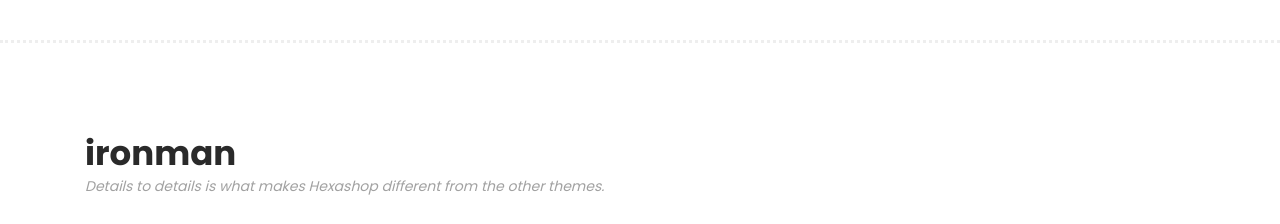
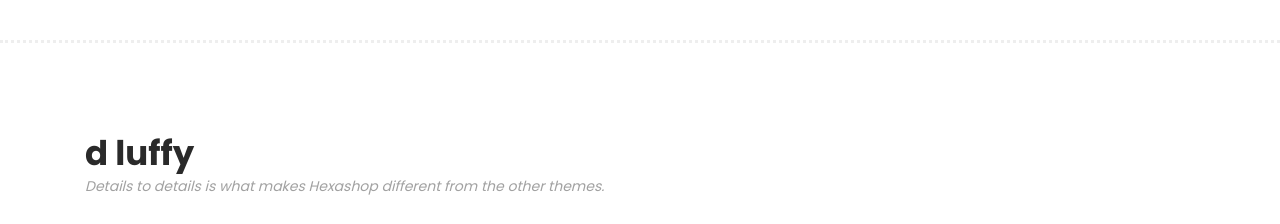
Before and after one commit to Hemalatha0405/repositoryxyz, a plain HTML site: page index.html in a window 1280 px wide. Shown: the part 2240-2464 px from the top of the page. Drawn offline with Linux system fonts and the light colour scheme.

Commit message:
Update index.html

```diff
--- a/index.html
+++ b/index.html
@@ -441,7 +441,7 @@ https://templatemo.com/tm-571-hexashop
             <div class="row">
                 <div class="col-lg-6">
                     <div class="section-heading">
-                        <h2> ironman </h2>
+                        <h2> d luffy </h2>
                         <span>Details to details is what makes Hexashop different from the other themes.</span>
                     </div>
                 </div>
```
